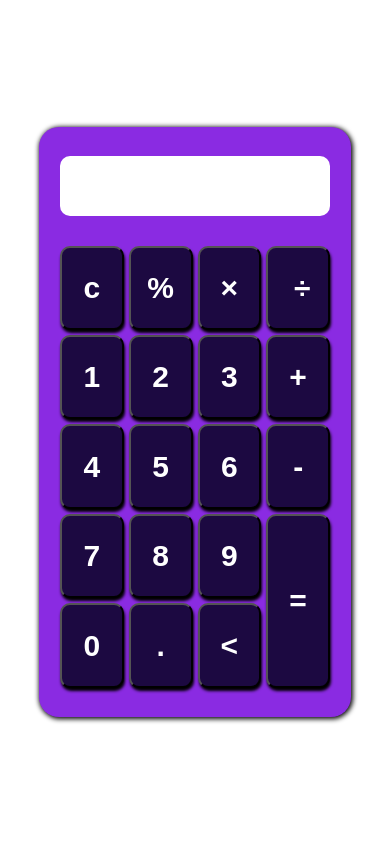
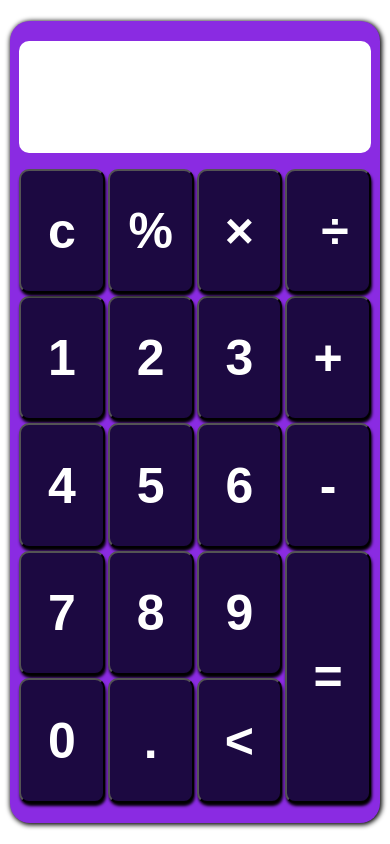
Before and after one commit to jeandreotti/Calculadora, a plain HTML site: page index.html in a window 390 px wide. Drawn offline with Linux system fonts and the light colour scheme.

Commit message:
aumentado

```diff
--- a/stylemedia.css
+++ b/stylemedia.css
@@ -13,8 +13,8 @@
         align-items: center;
     }
     main{
-        width: 80%;
-        height: 70%;
+        width: 95%;
+        height: 95%;
         background-color: blueviolet;
         display: flex;
         justify-content: center;
@@ -24,10 +24,10 @@
     }
 
     #buttons {
-        width: 270px;
-        height: 90%;
+        width: 95%;
+        height: 95%;
         display: grid;
-        gap: 5px;
+        gap: 3px;
         margin: auto;
         grid-template-columns: repeat(4, 1fr);
         grid-template-rows: repeat(6, 1fr);
@@ -39,7 +39,7 @@
         background-color: rgb(28, 9, 65);
         border-radius: 10px;
         font-weight: bolder;
-        font-size: 30px;
+        font-size: 50px;
         color: white;
         display: flex;
         justify-content: center;
@@ -52,7 +52,7 @@
         background-color: white;
         border-radius: 10px;
         font-weight: bolder;
-        font-size: 30px;
+        font-size: 60px;
         color: black;
         display: flex;
         justify-content: end;
@@ -60,7 +60,7 @@
         grid-column: 1 / 5;
         grid-row: 1/ 1;
         padding: 5px;
-        height: 60px;
+        height: 90%;
 
     }
 
```
